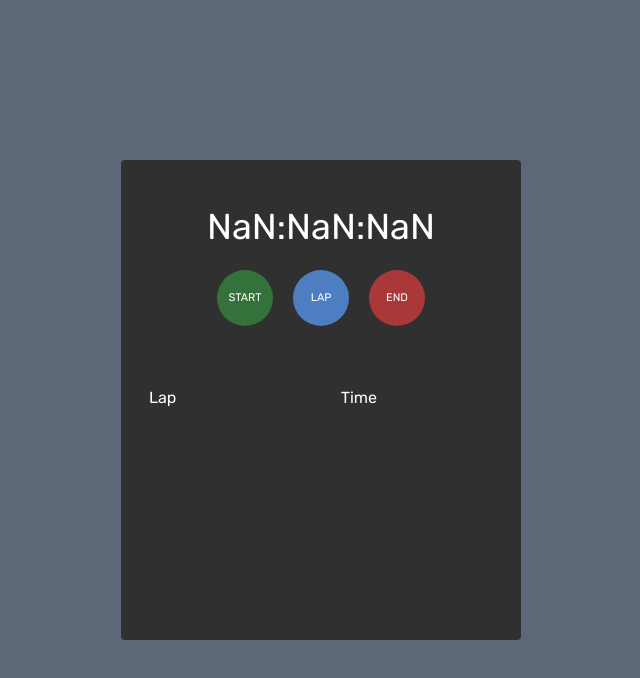
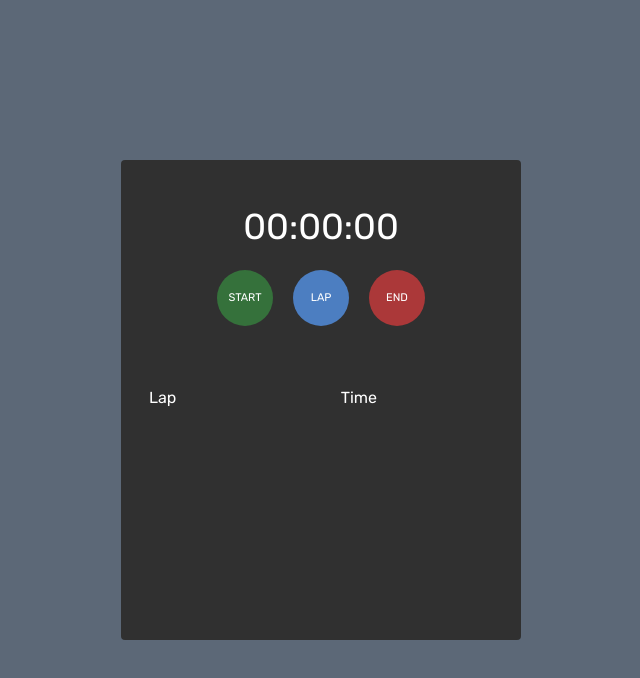
Before and after one commit to eobcre/stop-watch, a React (Vite) app: page / in a window 1280 px wide. Shown: the top 678 px of the page, without its empty margins (319-959 px from the left). Built offline with nearby package versions, Linux system fonts and the light colour scheme.

Commit message:
formatTime props replaced to custom hooks

```diff
--- a/src/App.tsx
+++ b/src/App.tsx
@@ -39,23 +39,10 @@ const App: React.FC = () => {
     setLapTimes([]);
   };
 
-  // format time display
-  const formatTime = (timeInSeconds: number) => {
-    const hours = Math.floor(timeInSeconds / 3600);
-    const minutes = Math.floor((timeInSeconds % 3600) / 60);
-    const seconds = timeInSeconds % 60;
-
-    return `${padTime(hours)}:${padTime(minutes)}:${padTime(seconds)}`;
-  };
-
-  const padTime = (value: number) => {
-    return value < 10 ? `0${value}` : `${value}`;
-  };
-
   return (
     <div className='flex justify-center items-center bg-[#5C6877] h-screen'>
       <div className='bg-[#303030] rounded w-[400px] h-[480px]'>
-        <Time formatTime={() => formatTime(time)} />
+        <Time time={time} />
         <div className='flex justify-center gap-5'>
           <Button
             onClick={handleStartStop}
@@ -65,7 +52,7 @@ const App: React.FC = () => {
           <Button onClick={handleLap} name='Lap' className='bg-[#4C7EC1]' />
           <Button onClick={handleReset} name='End' className='bg-[#AB3839]' />
         </div>
-        <List lapTimes={lapTimes} />
+        <List time={time} lapTimes={lapTimes} />
       </div>
     </div>
   );
```
